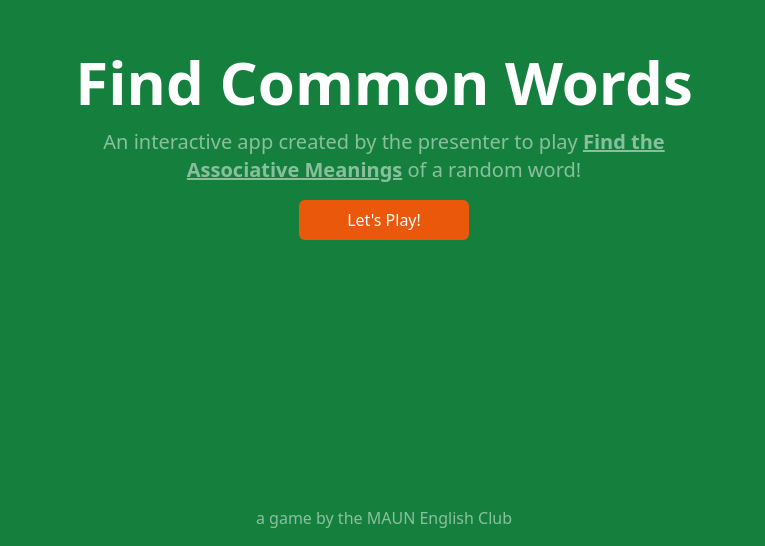
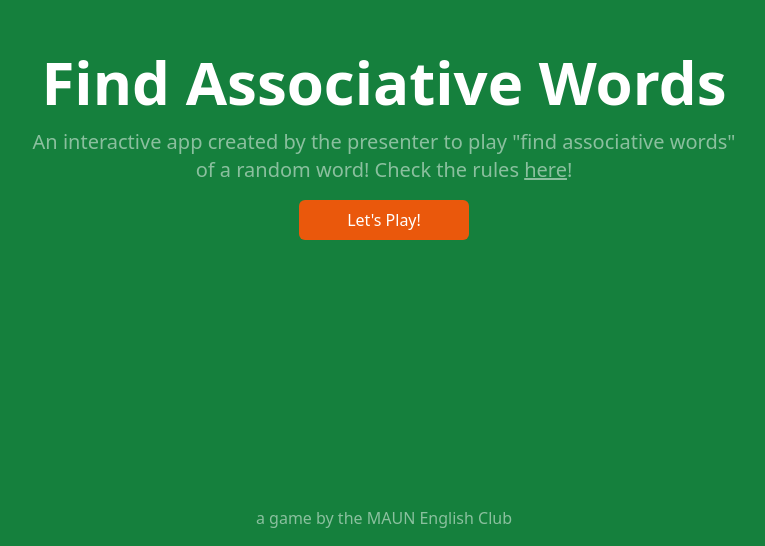
Before and after one commit to eggsy/find-associative-words, a Vue app: page / in a window 1280 px wide. Shown: the part 254-800 px from the top of the page, without its empty margins (256-1021 px from the left). Built offline with nearby package versions, Linux system fonts and the light colour scheme.

Commit message:
chore: change strings on the main page

```diff
--- a/src/views/Home.vue
+++ b/src/views/Home.vue
@@ -1,11 +1,17 @@
 <template>
   <div class="flex flex-col text-center gap-y-4">
-    <h1 class="text-6xl font-semibold">Find Common Words</h1>
+    <h1 class="text-6xl font-semibold">Find Associative Words</h1>
 
     <p class="text-xl opacity-50 md:w-2/3 md:mx-auto">
-      An interactive app created by the presenter to play
-      <span class="font-bold underline">Find the Associative Meanings</span>
-      of a random word!
+      An interactive app created by the presenter to play "find associative
+      words" of a random word! Check the rules
+      <a
+        href="https://github.com/eggsy/find-associative-words#rules--how-to-play"
+        target="_blank"
+        rel="noreferrer"
+        class="underline"
+        >here</a
+      >!
     </p>
 
     <router-link
```
